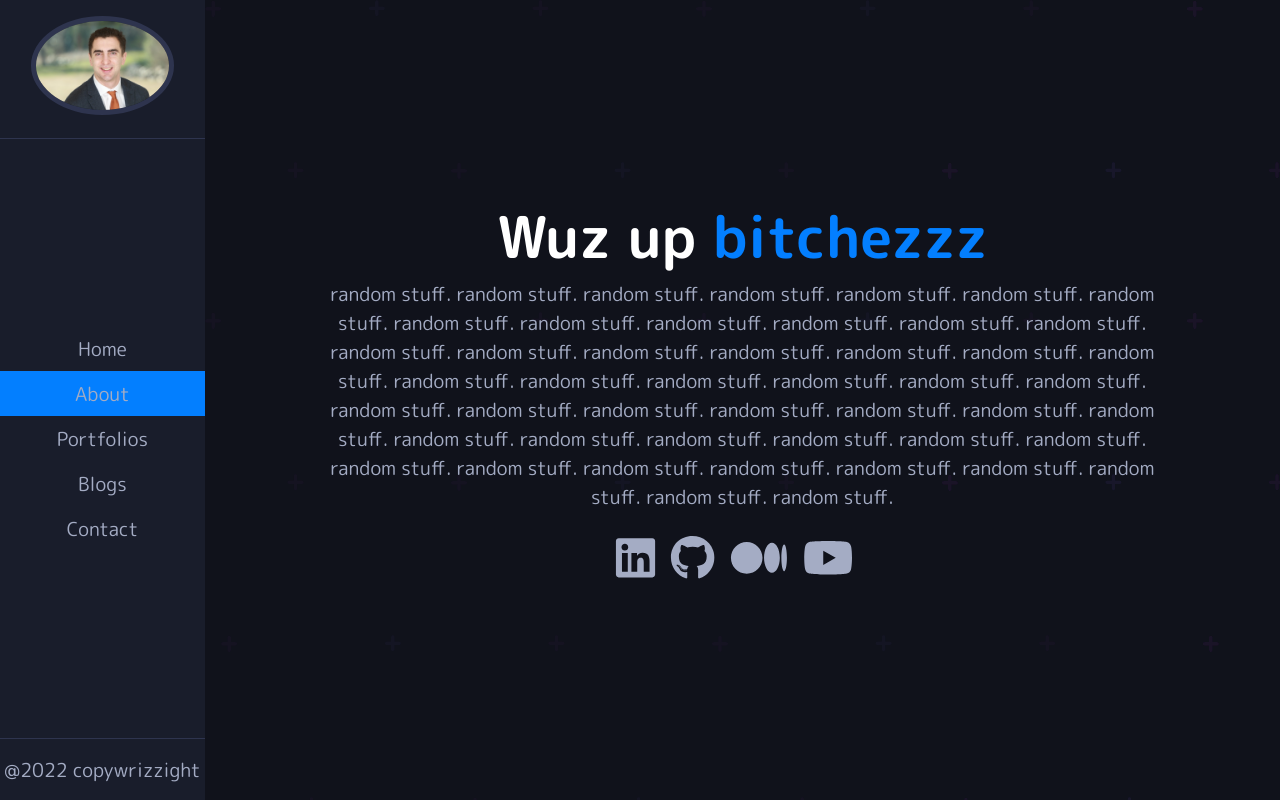
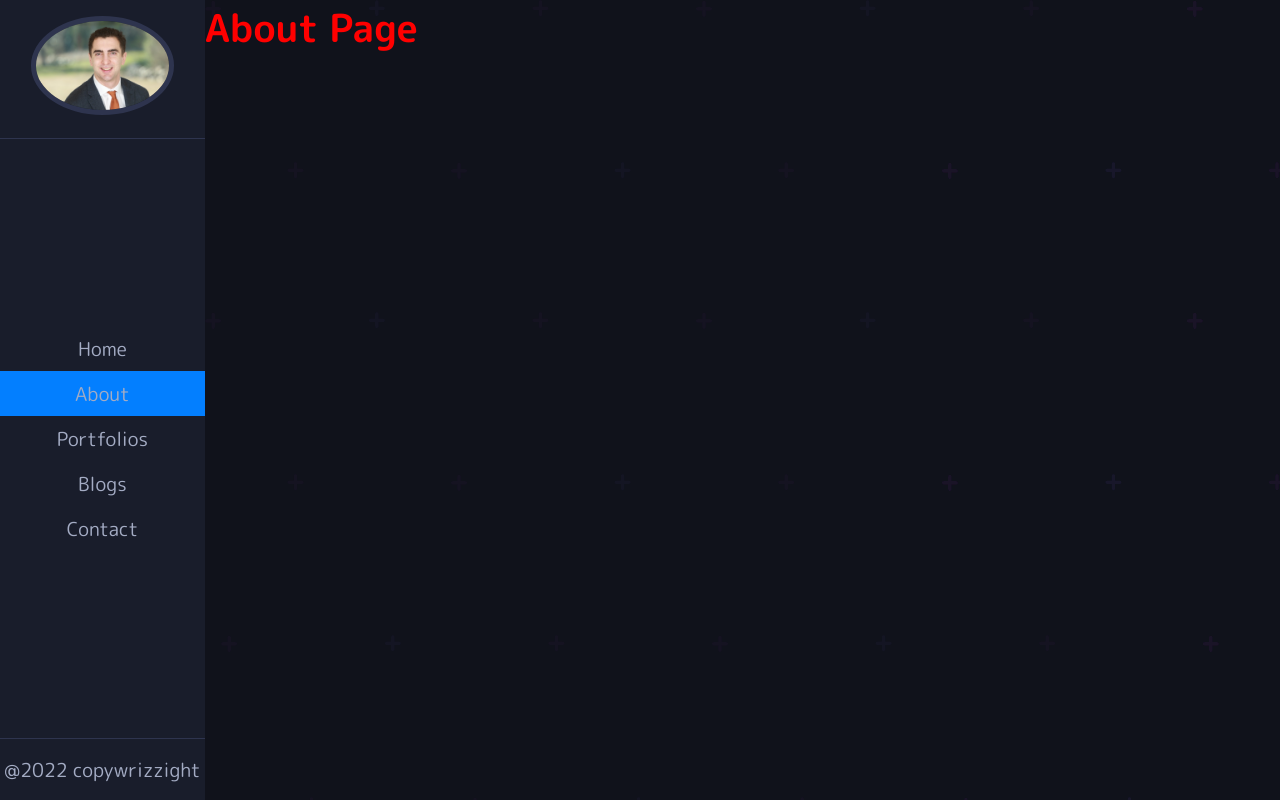
Before and after one commit to ethanfree23/portfolio, a React (Create React App) app in the folder client/: page /about in a window 1280 px wide. Built offline with nearby package versions, Linux system fonts and the light colour scheme.

Commit message:
added more routes

```diff
--- a/client/src/App.js
+++ b/client/src/App.js
@@ -1,6 +1,11 @@
 import './App.scss';
 import NavBar from './Components/NavBar.js'
 import HomePage from './Pages/HomePage.js'
+import AboutPage from './Pages/AboutPage.js'
+import PortfolioPage from './Pages/PortfolioPage.js'
+import BlogsPage from './Pages/BlogsPage.js'
+import ContactPage from './Pages/ContactPage.js'
+import { Switch, Route } from 'react-router-dom'
 
 function App() {
   return (
@@ -10,7 +15,23 @@ function App() {
       </div>
       <div className='main-content'>
         <div className="content">
-          <HomePage />
+          <Switch>
+            <Route path="/" exact>
+              <HomePage />
+            </Route>
+            <Route path="/about" exact>
+              <AboutPage />
+            </Route>
+            <Route path="/portfolio" exact>
+              <PortfolioPage />
+            </Route>
+            <Route path="/blogs" exact>
+              <BlogsPage />
+            </Route>
+            <Route path="/contact" exact>
+              <ContactPage />
+            </Route>
+          </Switch>
         </div>
       </div>
     </div>
--- /dev/null
+++ b/client/src/Pages/AboutPage.js
@@ -0,0 +1,15 @@
+import '../styles/_aboutpage.scss'
+import React from 'react';
+
+
+function AboutPage() {
+  return (
+    <div>
+        <div className="AboutPage">
+            <h1>About Page</h1>
+        </div>
+    </div>
+  )
+}
+
+export default AboutPage
--- /dev/null
+++ b/client/src/Pages/BlogsPage.js
@@ -0,0 +1,11 @@
+import '../styles/_blogspage.scss'
+
+import React from 'react'
+
+function BlogsPage() {
+  return (
+    <div>BlogsPage</div>
+  )
+}
+
+export default BlogsPage
--- /dev/null
+++ b/client/src/Pages/ContactPage.js
@@ -0,0 +1,11 @@
+import '../styles/_contactpage.scss'
+
+import React from 'react'
+
+function ContactPage() {
+  return (
+    <div>ContactPage</div>
+  )
+}
+
+export default ContactPage
--- a/client/src/Pages/HomePage.js
+++ b/client/src/Pages/HomePage.js
@@ -1,3 +1,5 @@
+import '../styles/_homepage.scss'
+
 import React from 'react'
 import { faLinkedin, faGithub, faMedium, faYoutube } from '@fortawesome/free-brands-svg-icons'
 import { FontAwesomeIcon } from '@fortawesome/react-fontawesome';
--- /dev/null
+++ b/client/src/Pages/PortfolioPage.js
@@ -0,0 +1,11 @@
+import '../styles/_contactpage.scss'
+
+import React from 'react'
+
+function PortfolioPage() {
+  return (
+    <div>PortfolioPage</div>
+  )
+}
+
+export default PortfolioPage
--- /dev/null
+++ b/client/src/styles/_aboutpage.scss
@@ -0,0 +1,3 @@
+.AboutPage{
+    color: red;
+}
```
Also changed, not shown: client/src/styles/_blogspage.scss (added), client/src/styles/_contactpage.scss (added), client/src/styles/_portfoliopage.scss (added).
